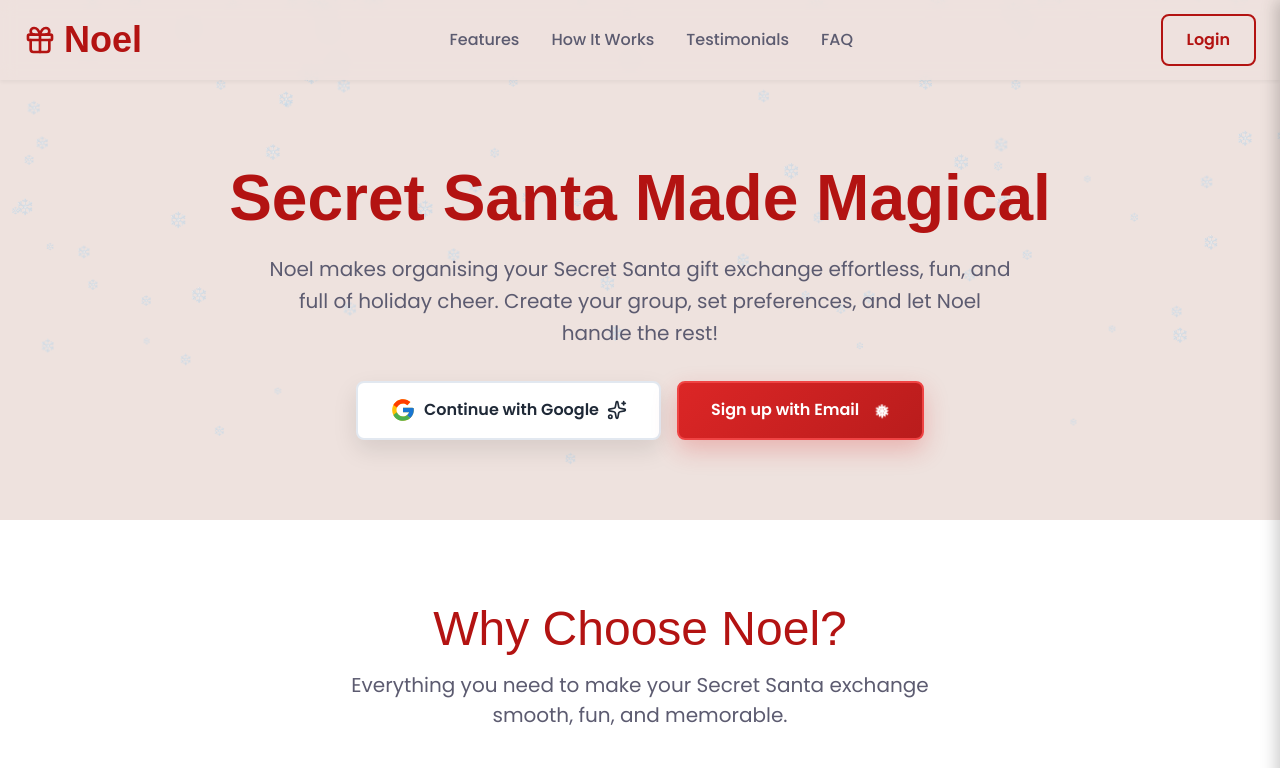
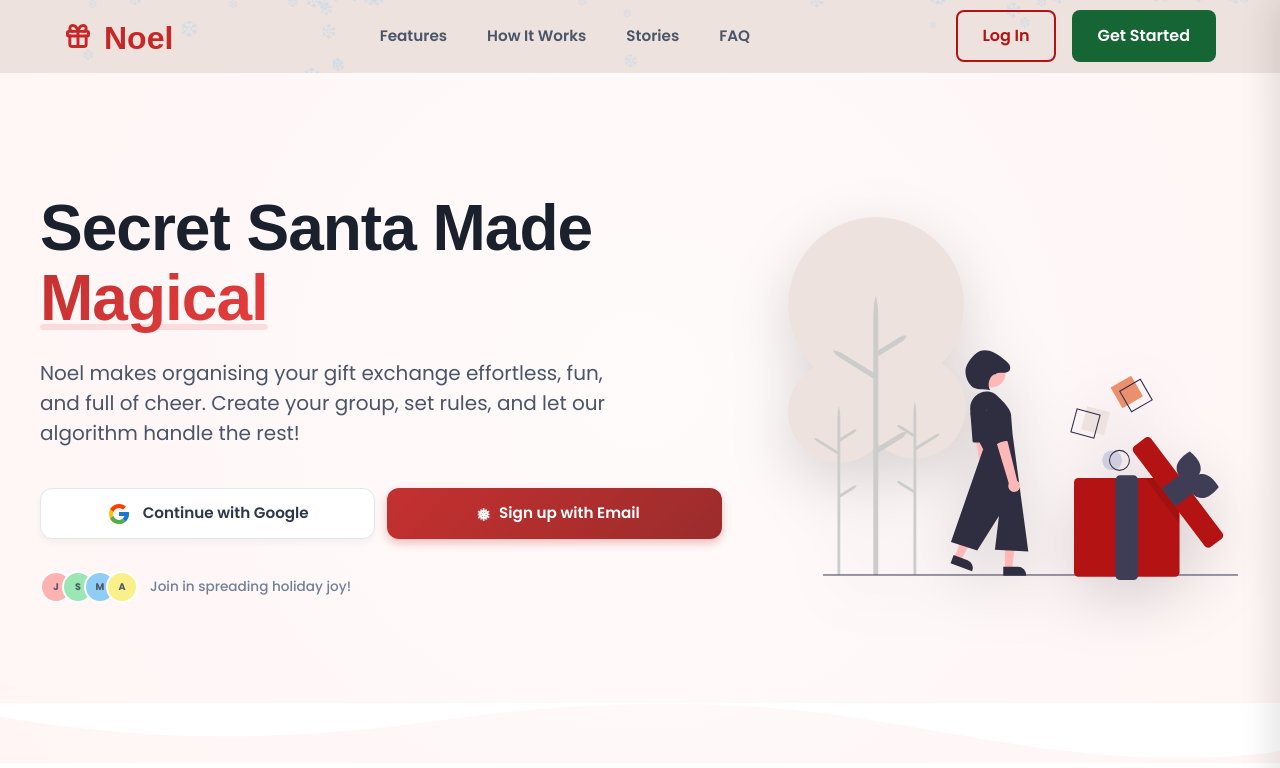
Before and after one commit to dhee-tree/noel-frontend, a Next.js app: page / in a window 1280 px wide. Shown: the top 768 px of the page. Built offline with nearby package versions, Linux system fonts and the light colour scheme; no server answers; a web font is replaced by a local one.

Commit message:
Improve hero and site header

```diff
--- a/src/components/landing/Hero/Hero.module.css
+++ b/src/components/landing/Hero/Hero.module.css
@@ -1,162 +1,289 @@
 .section {
+  margin-top: -4.5rem;
+  padding-top: 8rem;
+  padding-bottom: 6rem;
+  padding-left: 1.5rem;
+  padding-right: 1.5rem;
   display: flex;
   justify-content: center;
-  padding: 3rem 1rem;
+  background: radial-gradient(circle at 50% 50%, #fffbfb 0%, #fff5f5 100%);
+  overflow: hidden;
+  position: relative;
 }
 
 .container {
   max-width: 1200px;
   width: 100%;
+  display: grid;
+  grid-template-columns: 1fr;
+  gap: 2rem;
+  align-items: center;
+  position: relative;
+  z-index: 2;
+}
+
+.waveDivider {
+  position: absolute;
+  bottom: 0;
+  left: 0;
+  width: 100%;
+  overflow: hidden;
+  line-height: 0;
+  z-index: 1;
+  pointer-events: none;
+}
+
+.waveDivider svg {
+  position: relative;
+  display: block;
+  width: calc(100% + 1.3px);
+  height: 40px;
+}
+
+.shapeFill {
+  fill: #FFFFFF;
+}
+
+.content {
+  display: flex;
+  flex-direction: column;
+  align-items: center;
+  text-align: center;
+  order: 1;
+}
+
+.badge {
+  display: inline-flex;
+  align-items: center;
+  padding: 0.3rem 0.8rem;
+  background: #ffe4e6;
+  color: #e53e3e;
+  border-radius: 50px;
+  font-size: 0.75rem;
+  font-weight: 700;
+  margin-bottom: 1rem;
+  text-transform: uppercase;
+  letter-spacing: 0.5px;
 }
 
 .title {
-  font-family: var(--font-christmas);
+  font-family: var(--font-christmas, serif);
   font-size: 2.5rem;
-  font-weight: 700;
-  color: var(--primary-color);
+  font-weight: 800;
+  color: #1a202c;
+  line-height: 1.1;
   margin-bottom: 1rem;
-  text-align: center;
-  line-height: 1.2;
+  letter-spacing: -1px;
+}
+
+.highlight {
+  background: linear-gradient(135deg, #c53030 0%, #e53e3e 100%);
+  background-clip: text;
+  -webkit-background-clip: text;
+  -webkit-text-fill-color: transparent;
+  position: relative;
+  display: inline-block;
+}
+
+.highlight::after {
+  content: '';
+  position: absolute;
+  bottom: 4px;
+  left: 0;
+  width: 100%;
+  height: 6px;
+  background: rgba(229, 62, 62, 0.15);
+  z-index: -1;
+  border-radius: 4px;
 }
 
 .subtitle {
   font-size: 1rem;
-  color: var(--text-color-subtle);
-  max-width: 90%;
-  margin: 0 auto 2rem auto;
-  text-align: center;
-  line-height: 1.6;
+  color: #4a5568;
+  line-height: 1.5;
+  margin-bottom: 2rem;
+  max-width: 100%;
 }
 
-.buttonGroup {
+.actions {
   display: flex;
   flex-direction: column;
-  gap: 1rem;
-  justify-content: center;
-  align-items: center;
+  gap: 0.75rem;
   width: 100%;
+  max-width: 350px;
+  margin-bottom: 2rem;
 }
 
-/* Tablet and up */
-@media (min-width: 640px) {
-  .section {
-    padding: 4rem 1.5rem;
+.googleButton {
+  display: flex;
+  align-items: center;
+  justify-content: center;
+  gap: 0.75rem;
+  width: 100%;
+  padding: 0.8rem 1.5rem;
+  background: #fff;
+  color: #2d3748;
+  border: 1px solid #e2e8f0;
+  border-radius: 12px;
+  font-weight: 600;
+  font-size: 0.95rem;
+  cursor: pointer;
+  transition: all 0.2s cubic-bezier(0.25, 0.8, 0.25, 1);
+  box-shadow: 0 4px 6px rgba(0, 0, 0, 0.04);
 }
 
-  .title {
-    font-size: 3rem;
+.googleButton:hover {
+  transform: translateY(-2px);
+  box-shadow: 0 10px 15px rgba(0, 0, 0, 0.08);
+  border-color: #cbd5e0;
 }
 
-  .subtitle {
-    font-size: 1.125rem;
-    max-width: 60ch;
+.emailButton {
+  display: flex;
+  align-items: center;
+  justify-content: center;
+  gap: 0.5rem;
+  width: 100%;
+  padding: 0.8rem 1.5rem;
+  border-radius: 12px;
+  font-weight: 600;
+  font-size: 0.95rem;
+  border: none;
+  background: linear-gradient(135deg, #c53030 0%, #9b2c2c 100%);
+  color: white !important;
+  transition: all 0.2s;
+  box-shadow: 0 4px 10px rgba(197, 48, 48, 0.3);
+  text-decoration: none;
 }
 
-  .buttonGroup {
-    flex-direction: row;
+.emailButton:hover {
+  transform: translateY(-2px);
+  box-shadow: 0 8px 20px rgba(197, 48, 48, 0.4);
+  background: linear-gradient(135deg, #e53e3e 0%, #c53030 100%);
+}
+
+.socialProof {
+  display: flex;
+  align-items: center;
+  gap: 0.75rem;
+  transform: scale(0.9);
+}
+
+.avatarGroup {
+  display: flex;
+}
+
+.avatar {
+  width: 32px;
+  height: 32px;
+  border-radius: 50%;
+  border: 2px solid #fff;
+  margin-left: -10px;
+  background: #e2e8f0;
+  display: flex;
+  align-items: center;
+  justify-content: center;
+  font-size: 0.6rem;
+  font-weight: 700;
+  color: #4a5568;
+}
+
+.avatar:first-child {
+  margin-left: 0;
+}
+
+.proofText {
+  font-size: 0.85rem;
+  color: #718096;
+  font-weight: 500;
+}
+
+.proofHighlight {
+  color: #2d3748;
+  font-weight: 700;
+}
+
+.visual {
+  position: relative;
+  display: flex;
+  justify-content: center;
+  order: 2;
+  margin-top: -1rem;
+}
+
+.heroImage {
+  width: 100%;
+  max-width: 160px;
+  height: auto;
+  animation: float 6s ease-in-out infinite;
+  filter: drop-shadow(0 10px 20px rgba(0, 0, 0, 0.1));
+}
+
+@keyframes float {
+  0% {
+    transform: translateY(0);
+  }
+
+  50% {
+    transform: translateY(-10px);
+  }
+
+  100% {
+    transform: translateY(0);
   }
 }
 
-/* Desktop */
-@media (min-width: 1024px) {
+/* --- DESKTOP OVERRIDES --- */
+@media (min-width: 992px) {
   .section {
-    padding: 5rem 1.5rem;
+    padding-top: 12rem;
+    padding-bottom: 10rem;
+    min-height: 90vh;
+  }
+
+  .container {
+    grid-template-columns: 1.2fr 0.8fr;
+    gap: 4rem;
+  }
+
+  .content {
+    align-items: flex-start;
+    text-align: left;
+    order: 1;
   }
 
   .title {
     font-size: 4rem;
+    margin-bottom: 1.5rem;
   }
 
   .subtitle {
     font-size: 1.25rem;
-  }
+    max-width: 600px;
+    margin-bottom: 2.5rem;
   }
 
-.googleButton {
-  background: white !important;
-  color: #1f2937 !important;
-  border: 2px solid #e2e8f0 !important;
-  box-shadow: 0 10px 25px rgba(0, 0, 0, 0.1) !important;
-  padding: 0.9rem 2rem !important;
-  font-weight: 600 !important;
-  transition: all 0.3s cubic-bezier(0.4, 0, 0.2, 1) !important;
-  position: relative;
-  overflow: hidden;
+  .actions {
+    flex-direction: row;
+    max-width: none;
   }
 
-.googleButton:hover {
-  transform: translateY(-4px) scale(1.02);
-  box-shadow: 0 20px 40px rgba(0, 0, 0, 0.15) !important;
-  border-color: #34d399 !important;
+  .socialProof {
+    transform: scale(1);
   }
 
-.googleButton:active {
-  transform: translateY(-2px);
+  .visual {
+    order: 2;
+    margin-top: 0;
   }
 
-.googleButton::before {
-  content: "";
-  position: absolute;
-  top: 0;
-  left: -100%;
-  width: 50%;
-  height: 100%;
-  background: linear-gradient(90deg, transparent, rgba(255, 255, 255, 0.4), transparent);
-  transition: left 0.7s;
+  .heroImage {
+    max-width: 450px;
+    filter: drop-shadow(0 20px 30px rgba(0, 0, 0, 0.15));
   }
 
-.googleButton:hover::before {
-  left: 100%;
-}
-
-.emailButton {
-  background: linear-gradient(135deg, #dc2626 0%, #b91c1c 100%) !important;
-  color: white !important;
-  border: 2px solid #ef4444 !important;
-  box-shadow: 0 10px 25px rgba(220, 38, 38, 0.25) !important;
-  padding: 0.9rem 2rem !important;
-  font-weight: 600 !important;
-  position: relative;
-  overflow: hidden;
-  transition: all 0.35s cubic-bezier(0.4, 0, 0.2, 1) !important;
-}
-
-.emailButton:hover {
-  transform: translateY(-4px) scale(1.03);
-  box-shadow: 0 20px 40px rgba(220, 38, 38, 0.35) !important;
-  background: linear-gradient(135deg, #ef4444 0%, #dc2626 100%) !important;
-}
-
-.emailButton:active {
-  transform: translateY(-2px);
-}
-
-.emailButton::before {
-  content: "";
-  position: absolute;
-  top: -50%;
-  left: 50%;
-  width: 8px;
-  height: 8px;
-  background: white;
-  border-radius: 50%;
-  opacity: 0;
-  transform: translateX(-50%);
-  animation: fall 2s linear forwards;
-  animation-delay: 0.3s;
-}
-
-.emailButton:hover::before {
-  opacity: 0.8;
-}
-
-@keyframes fall {
-  0% {
-    transform: translateY(-20px) translateX(-50%);
-  }
-
-  100% {
-    transform: translateY(150px) translateX(-50%);
+  .waveDivider svg {
+    height: 60px;
   }
 }
 
@@ -173,20 +300,11 @@
 }
 
 @keyframes gentleSpin {
-  from {
+  0% {
     transform: rotate(0deg);
   }
 
-  to {
+  100% {
     transform: rotate(360deg);
   }
 }
-
-.emailButton::after {
-  position: absolute;
-  top: 8px;
-  right: 12px;
-  font-size: 0.8rem;
-  opacity: 0.4;
-  animation: gentleSpin 6s linear infinite reverse;
-}
--- a/src/components/landing/Hero/Hero.tsx
+++ b/src/components/landing/Hero/Hero.tsx
@@ -1,36 +1,101 @@
 "use client";
-import React from "react";
+import React, { useState } from "react";
+import { FcGoogle } from "react-icons/fc";
+import { signIn } from "next-auth/react";
+import Image from "next/image";
+import { Spinner } from "react-bootstrap";
 import { Button } from "@/components/ui/Button/Button";
-import { Sparkles } from "lucide-react";
-import { FcGoogle } from "react-icons/fc";
 import styles from "./Hero.module.css";
-import { signIn } from "next-auth/react";
 
 export const Hero = () => {
+  const [isGoogleLoading, setIsGoogleLoading] = useState(false);
+
+  const handleGoogleSignIn = async () => {
+    setIsGoogleLoading(true);
+    await signIn("google", { callbackUrl: "/dashboard" });
+  };
+
   return (
     <section className={styles.section}>
       <div className={styles.container}>
-        <h1 className={styles.title}>Secret Santa Made Magical</h1>
+        <div className={styles.content}>
+          <h1 className={styles.title}>
+            Secret Santa Made <br />
+            <span className={styles.highlight}>Magical</span>
+          </h1>
+
           <p className={styles.subtitle}>
-          Noel makes organising your Secret Santa gift exchange effortless, fun,
-          and full of holiday cheer. Create your group, set preferences, and let
-          Noel handle the rest!
+            Noel makes organising your gift exchange effortless, fun, and full
+            of cheer. Create your group, set rules, and let our algorithm handle
+            the rest!
           </p>
-        <div className={styles.buttonGroup}>
-          <Button
-            onClick={() => signIn("google", { callbackUrl: "/dashboard" })}
+
+          <div className={styles.actions}>
+            <button
               className={styles.googleButton}
+              onClick={handleGoogleSignIn}
+              disabled={isGoogleLoading}
             >
-            <FcGoogle size={26} />
+              {isGoogleLoading ? (
+                <Spinner animation="border" size="sm" variant="dark" />
+              ) : (
+                <FcGoogle size={24} />
+              )}
               <span>Continue with Google</span>
-            <Sparkles size={20} className="ml-2 opacity-80" />
-          </Button>
+            </button>
 
             <Button href="/register" className={styles.emailButton}>
+              <div className={styles.snowflake}>❅</div>
               <span className={styles.emailText}>Sign up with Email</span>
-            <div className={styles.snowflake}>❅</div>
             </Button>
           </div>
+
+          <div className={styles.socialProof}>
+            <div className={styles.avatarGroup}>
+              <div className={styles.avatar} style={{ background: "#feb2b2" }}>
+                J
+              </div>
+              <div className={styles.avatar} style={{ background: "#9ae6b4" }}>
+                S
+              </div>
+              <div className={styles.avatar} style={{ background: "#90cdf4" }}>
+                M
+              </div>
+              <div className={styles.avatar} style={{ background: "#faf089" }}>
+                A
+              </div>
+            </div>
+            <div className={styles.proofText}>
+              Join in spreading holiday joy!
+            </div>
+          </div>
+        </div>
+
+        <div className={styles.visual}>
+          <Image
+            src="/images/svg/wrapped.svg"
+            alt="Secret Santa Illustration"
+            width={500}
+            height={500}
+            priority
+            className={styles.heroImage}
+          />
+        </div>
+      </div>
+
+      {/* The Snow Wave Divider */}
+      <div className={styles.waveDivider}>
+        <svg
+          data-name="Layer 1"
+          xmlns="http://www.w3.org/2000/svg"
+          viewBox="0 0 1200 120"
+          preserveAspectRatio="none"
+        >
+          <path
+            d="M321.39,56.44c58-10.79,114.16-30.13,172-41.86,82.39-16.72,168.19-17.73,250.45-.39C823.78,31,906.67,72,985.66,92.83c70.05,18.48,146.53,26.09,214.34,3V0H0V27.35A600.21,600.21,0,0,0,321.39,56.44Z"
+            className={styles.shapeFill}
+          />
+        </svg>
       </div>
     </section>
   );
--- a/src/components/landing/SiteHeader/SiteHeader.module.css
+++ b/src/components/landing/SiteHeader/SiteHeader.module.css
@@ -1,54 +1,82 @@
 .header {
-  background-color: rgba(238, 226, 222, 0.8);
-  backdrop-filter: blur(8px);
-  box-shadow: 0 2px 4px rgba(0, 0, 0, 0.05);
   position: sticky;
   top: 0;
   z-index: 50;
   width: 100%;
+  transition: all 0.3s cubic-bezier(0.4, 0, 0.2, 1);
+}
+
+.headerTransparent {
+  background-color: transparent;
+  border-bottom: 1px solid transparent;
+}
+
+.headerScrolled {
+  background-color: rgba(255, 255, 255, 0.9);
+  backdrop-filter: blur(12px);
+  -webkit-backdrop-filter: blur(12px);
+  border-bottom: 1px solid rgba(0, 0, 0, 0.05);
+  box-shadow: 0 4px 20px rgba(0, 0, 0, 0.03);
 }
 
 .container {
   display: flex;
   justify-content: space-between;
   align-items: center;
-  max-width: 1280px;
+  max-width: 1200px;
   margin: 0 auto;
   padding: 0 1.5rem;
-  height: 5rem;
+  height: 4.5rem;
 }
 
 .logo {
   display: flex;
   align-items: center;
-  gap: 0.5rem;
-  color: var(--primary-color);
-  font-family: var(--font-christmas);
-  font-size: 2.25rem;
+  gap: 0.75rem;
+  color: #c62828;
+  text-decoration: none;
+  transition: opacity 0.2s;
+}
+
+.logo:hover {
+  opacity: 0.9;
+  color: #b91c1c;
+}
+
+.logoText {
+  font-family: var(--font-christmas, serif);
+  font-size: 2rem;
   font-weight: 700;
+  line-height: 1;
+  position: relative;
+  top: 2px;
+  color: #c62828;
 }
 
 .desktopNav {
   display: none;
-  gap: 2rem;
+  gap: 2.5rem;
 }
 
 .navLink {
-  font-size: 1rem;
-  font-weight: 500;
-  color: var(--text-color-subtle);
-  transition: color 0.2s ease-in-out;
+  font-size: 0.95rem;
+  font-weight: 600;
+  color: #4a5568;
+  text-decoration: none;
+  position: relative;
+  transition: color 0.2s;
 }
 
 .navLink:hover {
-  color: var(--primary-color);
-  text-decoration: none;
+  color: #c62828;
 }
 
 .authButtons {
   display: none;
   align-items: center;
   gap: 1rem;
+  min-width: 100px;
+  justify-content: flex-end;
 }
 
 .mobileMenuButton {
@@ -57,47 +85,37 @@
   border: none;
   cursor: pointer;
   padding: 0.5rem;
+  margin-right: -0.5rem;
+  color: #4a5568;
 }
 
-/* Mobile Navigation Backdrop */
 .mobileNavBackdrop {
   position: fixed;
   top: 0;
   left: 0;
   right: 0;
   bottom: 0;
-  background-color: rgba(0, 0, 0, 0.5);
+  background-color: rgba(0, 0, 0, 0.4);
   backdrop-filter: blur(2px);
   z-index: 90;
-  animation: fadeIn 0.3s ease-in-out;
+  animation: fadeIn 0.2s ease-out;
 }
 
-@keyframes fadeIn {
-  from {
-    opacity: 0;
-  }
-  to {
-    opacity: 1;
-  }
-}
-
-/* Mobile Navigation Overlay */
 .mobileNavOverlay {
   position: fixed;
   top: 0;
   right: 0;
-  width: 280px;
+  width: 300px;
   max-width: 85vw;
   height: 100vh;
-  background-color: var(--bg-color);
-  box-shadow: -4px 0 15px rgba(0, 0, 0, 0.2);
+  background-color: #ffffff;
+  box-shadow: -10px 0 30px rgba(0, 0, 0, 0.1);
   transform: translateX(100%);
-  transition: transform 0.3s ease-in-out;
+  transition: transform 0.3s cubic-bezier(0.4, 0, 0.2, 1);
   z-index: 100;
   padding: 1.5rem;
   display: flex;
   flex-direction: column;
-  overflow-y: auto;
 }
 
 .mobileNavOverlayOpen {
@@ -108,58 +126,54 @@
   display: flex;
   justify-content: space-between;
   align-items: center;
-  margin-bottom: 2rem;
-}
-
-.closeButton {
-  background: none;
-  border: none;
-  cursor: pointer;
-  padding: 0.5rem;
-  display: flex;
-  align-items: center;
-  justify-content: center;
+  margin-bottom: 2.5rem;
 }
 
 .mobileNavLinks {
   display: flex;
   flex-direction: column;
   gap: 1.5rem;
-  margin-bottom: 2rem;
 }
 
 .mobileNavLink {
-  font-size: 1.25rem;
+  font-size: 1.1rem;
   padding: 0.5rem 0;
-  color: var(--secondary-color);
-  font-weight: 500;
+  color: #2d3748;
+  font-weight: 600;
+  border-bottom: 1px solid #edf2f7;
+  text-decoration: none;
 }
 
-.mobileAuthButtons {
-  margin-top: auto;
-  padding-top: 1.5rem;
-  border-top: 1px solid rgba(43, 42, 76, 0.1);
+.closeButton {
+  background: #f7fafc;
+  border: none;
+  cursor: pointer;
+  padding: 0.5rem;
+  border-radius: 8px;
   display: flex;
-  flex-direction: column;
-  gap: 0.75rem;
+  align-items: center;
+  justify-content: center;
+  color: #4a5568;
 }
 
-.mobileUserGreeting {
-  font-size: 1rem;
-  color: var(--secondary-color);
-  font-weight: 500;
-  text-align: center;
-  margin-bottom: 0.5rem;
-}
+@media (min-width: 768px) {
 
-
-/* Use media query to show desktop elements on larger screens */
-@media (min-width: 768px) {
   .desktopNav,
   .authButtons {
     display: flex;
   }
+
   .mobileMenuButton {
     display: none;
   }
 }
+
+@keyframes fadeIn {
+  from {
+    opacity: 0;
+  }
+
+  to {
+    opacity: 1;
+  }
+}
--- a/src/components/landing/SiteHeader/SiteHeader.tsx
+++ b/src/components/landing/SiteHeader/SiteHeader.tsx
@@ -4,39 +4,54 @@ import Link from "next/link";
 import { Gift, Menu, X } from "lucide-react";
 import styles from "./SiteHeader.module.css";
 import { Button } from "@/components/ui/Button/Button";
-import { usePathname } from 'next/navigation';
+import { usePathname } from "next/navigation";
 
 const navLinks = [
-  { href: '/#features', label: 'Features' },
-  { href: '/#how-it-works', label: 'How It Works' },
-  { href: '/#testimonials', label: 'Testimonials' },
-  { href: '/#faq', label: 'FAQ' },
+  { href: "/#features", label: "Features" },
+  { href: "/#how-it-works", label: "How It Works" },
+  { href: "/#testimonials", label: "Stories" },
+  { href: "/#faq", label: "FAQ" },
 ];
 
 export const SiteHeader = () => {
   const [isMobileMenuOpen, setIsMobileMenuOpen] = useState(false);
+  const [isScrolled, setIsScrolled] = useState(false);
   const pathname = usePathname();
 
-  // Prevent body scroll when mobile menu is open
+  useEffect(() => {
+    const handleScroll = () => {
+      setIsScrolled(window.scrollY > 20);
+    };
+    window.addEventListener("scroll", handleScroll);
+    return () => window.removeEventListener("scroll", handleScroll);
+  }, []);
+
   useEffect(() => {
     if (isMobileMenuOpen) {
       document.body.style.overflow = "hidden";
     } else {
       document.body.style.overflow = "unset";
     }
-
     return () => {
       document.body.style.overflow = "unset";
     };
   }, [isMobileMenuOpen]);
 
+  const shouldHideLogin =
+    pathname.startsWith("/login") ||
+    pathname.startsWith("/register") ||
+    pathname.startsWith("/dashboard");
+
+  const headerClass = isScrolled
+    ? styles.headerScrolled
+    : styles.headerTransparent;
 
   return (
-    <header className={styles.header}>
+    <header className={`${styles.header} ${headerClass}`}>
       <div className={styles.container}>
         <Link href="/" className={styles.logo}>
-          <Gift size={32} />
-          <span>Noel</span>
+          <Gift size={28} strokeWidth={2.5} />
+          <span className={styles.logoText}>Noel</span>
         </Link>
 
         {/* Desktop Navigation */}
@@ -48,21 +63,27 @@ export const SiteHeader = () => {
           ))}
         </nav>
 
+        {/* Auth Buttons */}
         <div className={styles.authButtons}>
-          {pathname === "/" && (
+          {!shouldHideLogin && (
             <Button href="/login" variant="primaryOutline">
-              Login
+              Log In
+            </Button>
+          )}
+          {!pathname.startsWith("/register") && !shouldHideLogin && (
+            <Button href="/register" variant="green">
+              Get Started
             </Button>
           )}
         </div>
 
-        {/* Mobile Menu Button */}
+        {/* Mobile Menu Toggle */}
         <button
           className={styles.mobileMenuButton}
           onClick={() => setIsMobileMenuOpen(true)}
           aria-label="Open navigation menu"
         >
-          <Menu size={28} color="var(--secondary-color)" />
+          <Menu size={28} />
         </button>
 
         {/* Mobile Menu Backdrop */}
@@ -81,28 +102,50 @@ export const SiteHeader = () => {
           }`}
         >
           <div className={styles.mobileNavHeader}>
-            <span className={styles.logo} style={{ fontSize: "1.75rem" }}>
-              NOEL
-            </span>
+            <Link
+              href="/"
+              onClick={() => setIsMobileMenuOpen(false)}
+              className={styles.logo}
+            >
+              <Gift size={28} />
+              <span className={styles.logoText}>Noel</span>
+            </Link>
             <button
               onClick={() => setIsMobileMenuOpen(false)}
               aria-label="Close navigation menu"
               className={styles.closeButton}
             >
-              <X size={32} color="var(--secondary-color)" />
+              <X size={24} />
             </button>
           </div>
+
           <nav className={styles.mobileNavLinks}>
             {navLinks.map((link) => (
               <a
                 key={link.href}
                 href={link.href}
-                className={`${styles.navLink} ${styles.mobileNavLink}`}
+                className={styles.mobileNavLink}
                 onClick={() => setIsMobileMenuOpen(false)}
               >
                 {link.label}
               </a>
             ))}
+            <div className="mt-4 d-flex flex-column gap-3">
+              <Button
+                href="/login"
+                variant="primaryOutline"
+                className="w-100 justify-content-center"
+              >
+                Log In
+              </Button>
+              <Button
+                href="/register"
+                variant="green"
+                className="w-100 justify-content-center"
+              >
+                Get Started
+              </Button>
+            </div>
           </nav>
         </div>
       </div>
```
Lines whose indentation alone changed are shown as unchanged.
